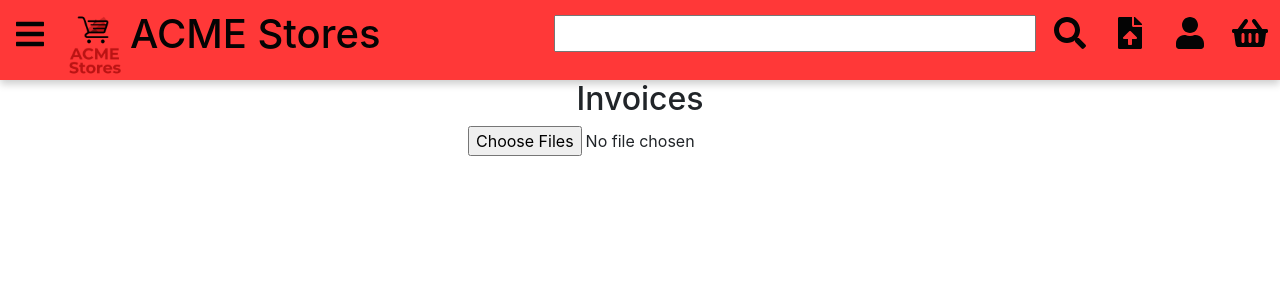
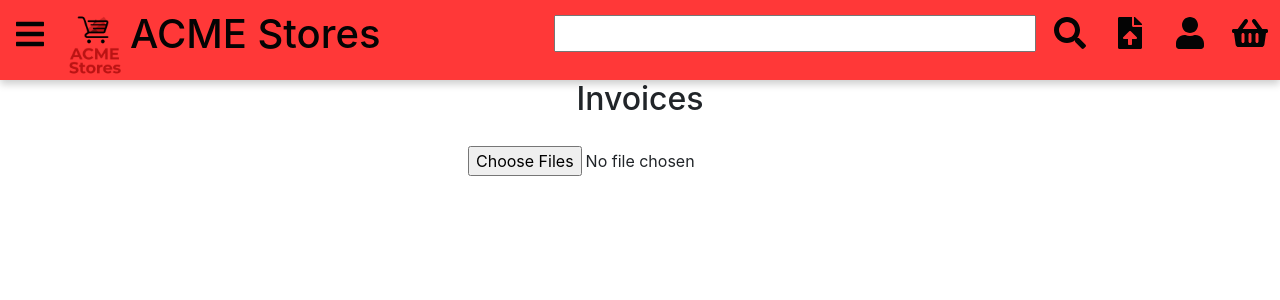
Before and after one commit to Ross-mc/bjss-store, a React (Create React App) app in the folder frontend/: page /invoices in a window 1280 px wide. Shown: the top 300 px of the page. Built offline with nearby package versions, Linux system fonts and the light colour scheme.

Commit message:
margin to img

```diff
--- a/frontend/src/components/containers/Invoice/index.js
+++ b/frontend/src/components/containers/Invoice/index.js
@@ -55,7 +55,7 @@ export default () => {
 
     return (
         <div>
-            <input type="file" onChange={uploadImage} multiple />
+            <input type="file" onChange={uploadImage} multiple style={{marginTop: "20px", marginBottom: "20px"}}/>
             {
                 images.length > 0
                     ? images.map((imageObj, i) => {
```
